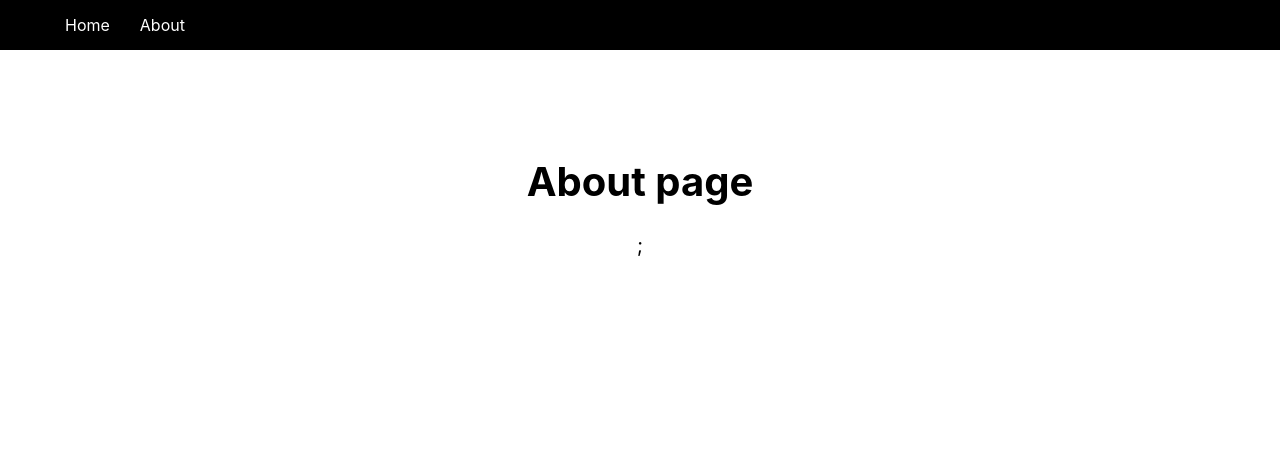
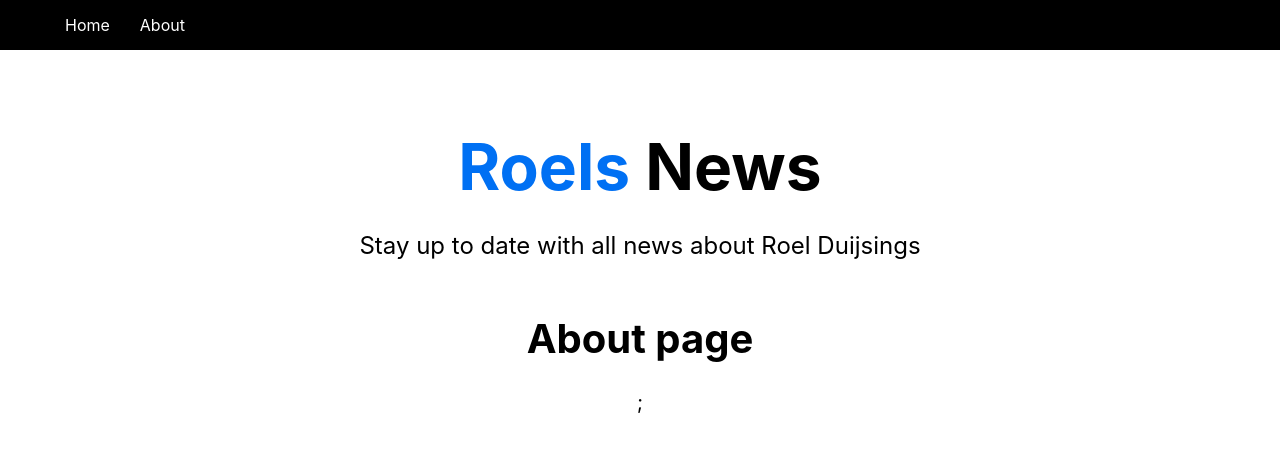
Before and after one commit to rroell/rroell.github.io, a Next.js app: page /about in a window 1280 px wide. Shown: the top 452 px of the page. Built offline with nearby package versions, Linux system fonts and the light colour scheme.

Commit message:
Styled header

```diff
--- /dev/null
+++ b/components/Header.js
@@ -0,0 +1,16 @@
+import headerStyles from "../styles/Header.module.css";
+
+const Header = () => {
+  return (
+    <div>
+      <h1 className={headerStyles.title}>
+        <span>Roels</span> News
+      </h1>
+      <p className={headerStyles.description}>
+        Stay up to date with all news about Roel Duijsings
+      </p>
+    </div>
+  );
+};
+
+export default Header;
--- a/components/Layout.js
+++ b/components/Layout.js
@@ -1,4 +1,5 @@
 import Nav from "./Nav";
+import Header from "./Header";
 import styles from "../styles/Layout.module.css";
 
 // general layout for all pages
@@ -7,7 +8,10 @@ const Layout = ({ children }) => {
     <>
       <Nav />
       <div className={styles.container}>
-        <main className={styles.main}>{children}</main>
+        <main className={styles.main}>
+          <Header />
+          {children}
+        </main>
       </div>
     </>
   );
```
